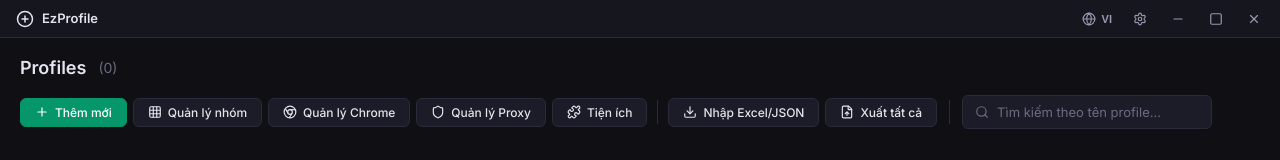
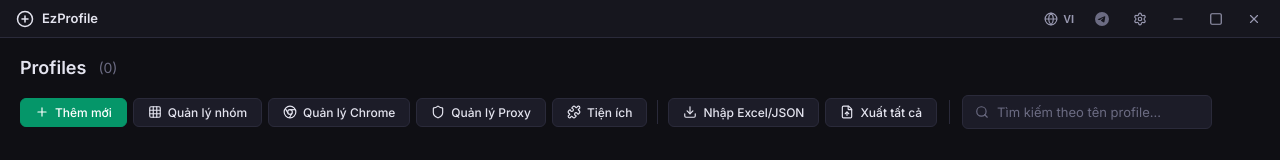
Before and after one commit to collyn/ezprofile, a React (Vite) app: page / in a window 1280 px wide. Shown: the top 160 px of the page. Built offline with nearby package versions, Linux system fonts and the light colour scheme.

Commit message:
feat: add Telegram link to title bar and fix binary path in installation scripts

```diff
--- a/src/components/Icons.tsx
+++ b/src/components/Icons.tsx
@@ -149,3 +149,11 @@
 export function SpinnerIcon({ size = 16, className = '', style, strokeWidth = 2, color }: IconProps) {
   return <Loader2 size={size} className={`animate-spin ${className}`} style={style} strokeWidth={strokeWidth} color={color} />;
 }
+
+export function TelegramIcon({ size = 16, className, style }: IconProps) {
+  return (
+    <svg viewBox="0 0 24 24" width={size} height={size} fill="currentColor" className={className} style={style}>
+      <path d="M11.944 0A12 12 0 0 0 0 12a12 12 0 0 0 12 12 12 12 0 0 0 12-12A12 12 0 0 0 12 0a12 12 0 0 0-.056 0zm4.962 7.224c.1-.002.321.023.465.14a.506.506 0 0 1 .171.325c.016.093.036.306.02.472-.18 1.898-.962 6.502-1.36 8.627-.168.9-.499 1.201-.82 1.23-.696.065-1.225-.46-1.9-.902-1.056-.693-1.653-1.124-2.678-1.8-1.185-.78-.417-1.21.258-1.91.177-.184 3.247-2.977 3.307-3.23.007-.032.014-.15-.056-.212s-.174-.041-.249-.024c-.106.024-1.793 1.14-5.061 3.345-.479.33-.913.49-1.302.48-.428-.008-1.252-.241-1.865-.44-.752-.245-1.349-.374-1.297-.789.027-.216.325-.437.893-.663 3.498-1.524 5.83-2.529 6.998-3.014 3.332-1.386 4.025-1.627 4.476-1.635z"/>
+    </svg>
+  );
+}
--- a/src/components/TitleBar.tsx
+++ b/src/components/TitleBar.tsx
@@ -1,7 +1,7 @@
 import { useState, useEffect, useRef, useCallback } from 'react';
 import { getAPI } from '../api';
 import { useTranslation } from 'react-i18next';
-import { LogoIcon, GlobeIcon, SettingsIcon, MinusIcon, SquareIcon, XIcon, CheckIcon } from './Icons';
+import { LogoIcon, GlobeIcon, SettingsIcon, MinusIcon, SquareIcon, XIcon, CheckIcon, TelegramIcon } from './Icons';
 
 const api = getAPI();
 
@@ -87,6 +87,15 @@
           )}
         </div>
 
+        {/* Telegram group link */}
+        <button
+          className="titlebar-btn telegram-btn"
+          onClick={() => api.openExternal('https://t.me/+IEuqOksJXBo1OWRl')}
+          title="Telegram"
+        >
+          <TelegramIcon size={15} />
+        </button>
+
         {onOpenSettings && (
           <button className="titlebar-btn" onClick={onOpenSettings} title={t('app.settings')}>
             <SettingsIcon size={16} />
--- a/src/styles/global.css
+++ b/src/styles/global.css
@@ -241,6 +241,16 @@
   height: 14px;
   color: var(--accent-blue);
   flex-shrink: 0;
+}
+
+/* Telegram button */
+.telegram-btn {
+  color: var(--text-muted);
+}
+
+.telegram-btn:hover {
+  color: #29a9eb !important;
+  background: rgba(41, 169, 235, 0.1);
 }
 
 /* ===== Main Layout ===== */
```
Also changed, not shown: 2 other files (tests, documents, lock files or other folders).
